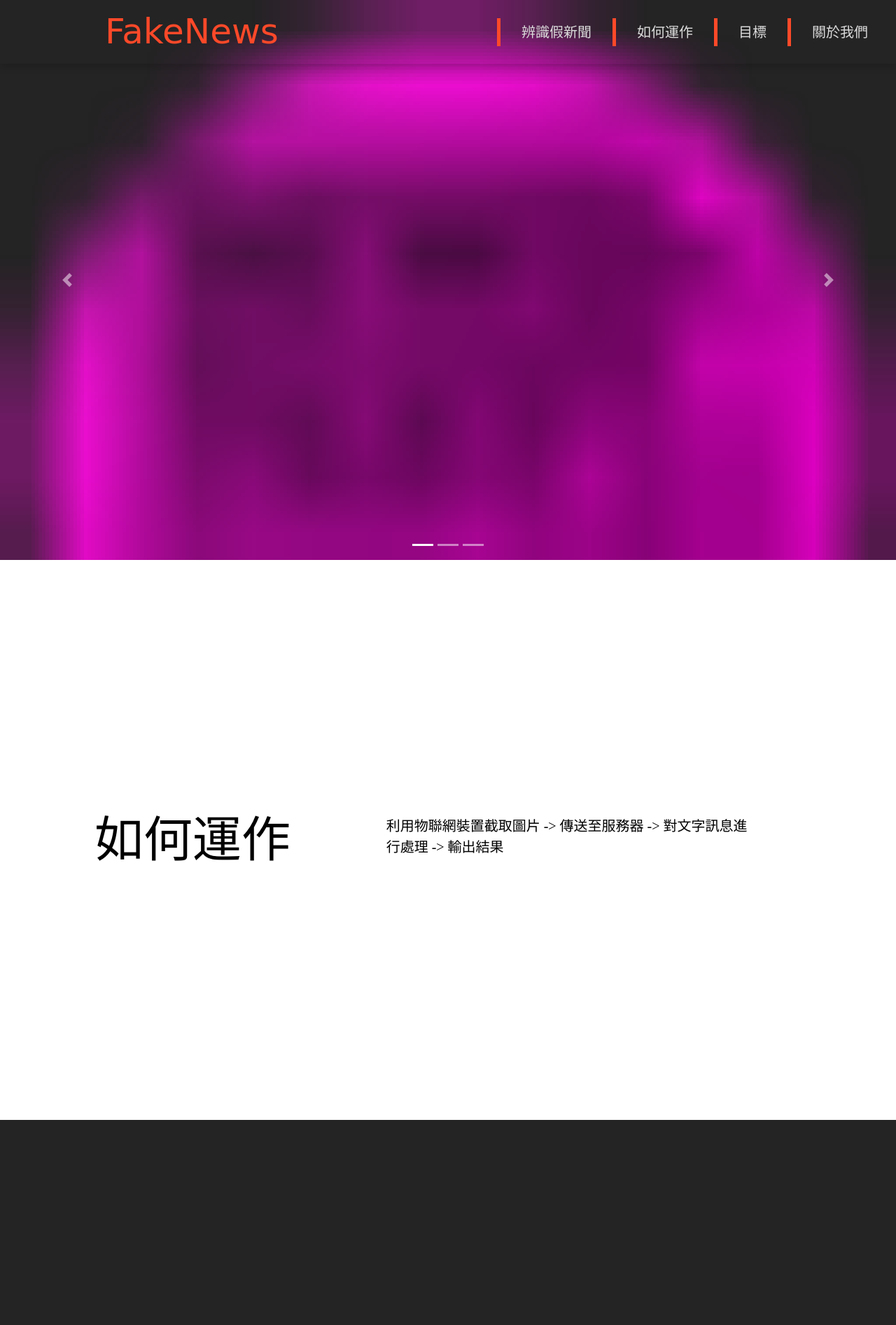
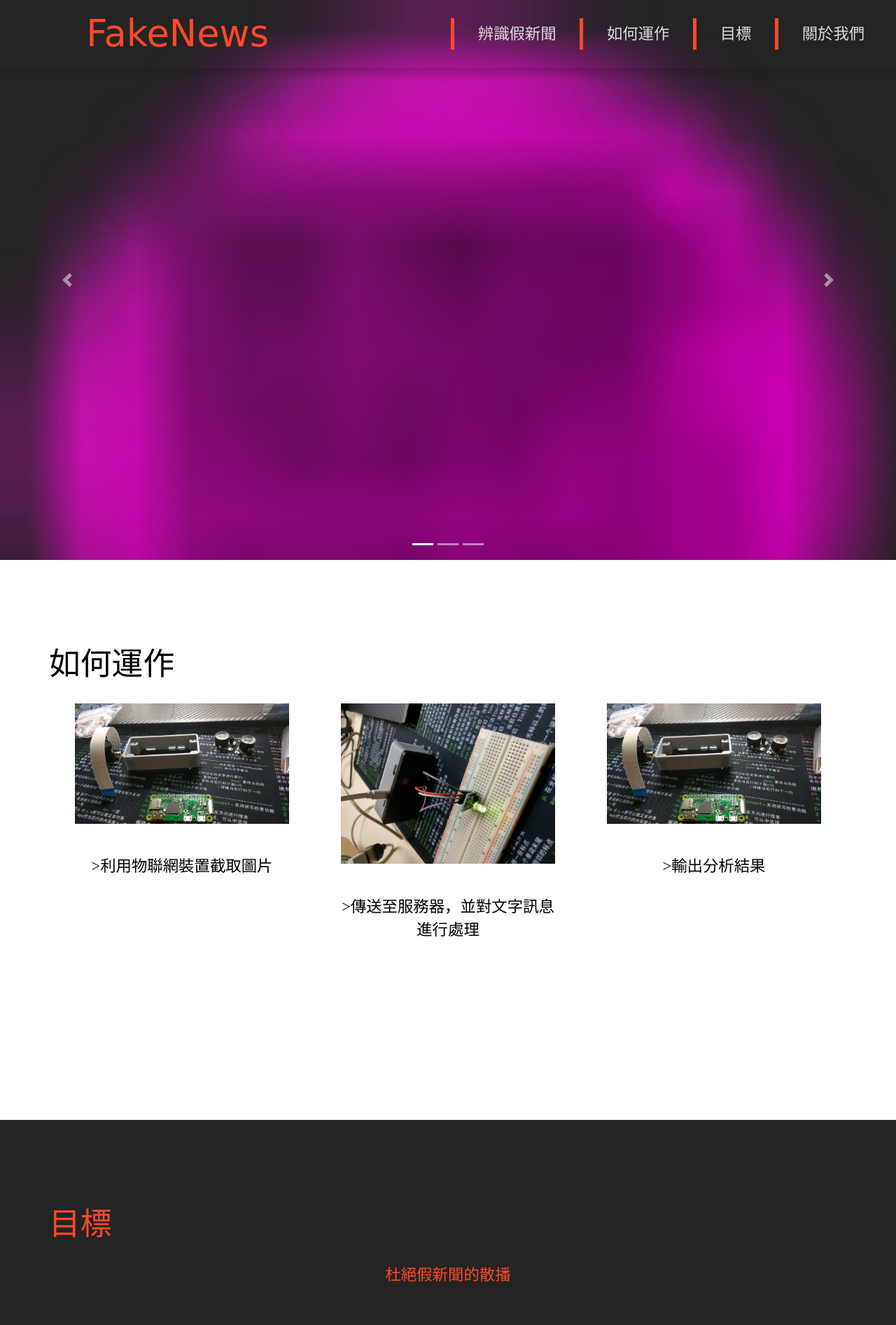
Before and after one commit to kidneyweakx/fakenews_server, a Flask app: page / in a window 1280 px wide. Shown: the top 1893 px of the page at 70% size. Run offline with Flask 2, Linux system fonts and the light colour scheme; some libraries are stand-ins or nearby versions; some web fonts are replaced.

Commit message:
update templates

```diff
--- a/app.py
+++ b/app.py
@@ -40,7 +40,7 @@ def upload():
 
 # 執行該檔案時所開啟的網址
 if __name__ == '__main__':
-    # app.debug = True # hot reload with this Line(excute as Python File)
+    app.debug = True # hot reload with this Line(excute as Python File)
     # app.run(host = '0.0.0.0', port = 5000)
     HOST = os.environ.get('SERVER_HOST', 'localhost')
     try:
--- a/static/default.css
+++ b/static/default.css
@@ -11,8 +11,105 @@ html * {
 }
 
 html {
-	font-size: 62.5%;
+	font-size: 70%;
 	scroll-behavior: smooth;
+}
+
+img {
+	padding: 2rem;
+	max-width: 100%;
+	height: auto;
+}
+
+/* RWD Setting */
+@media (min-width: 576px) {
+	.navbar-brand {
+		font-size: 3rem;
+	}
+
+	.navbar-nav {
+		font-size: 1.7rem;
+	}
+
+	h1 {
+		font-size: 3rem;
+	}
+
+	p {
+		font-size: 1.7rem;
+	}
+
+	.btn-primary {
+		font-size: 2rem;
+	}
+}
+/* Medium devices (tablets, 768px and up) */
+@media (min-width: 768px) {
+	.navbar-brand {
+		font-size: 3rem;
+	}
+
+	.navbar-nav {
+		font-size: 1.7rem;
+	}
+
+	h1 {
+		font-size: 3rem;
+	}
+
+	p {
+		font-size: 1.7rem;
+	}
+
+	.btn-primary {
+		font-size: 2rem;
+	}
+}
+
+/* Large devices (desktops, 992px and up) */
+@media (min-width: 992px) {
+	.navbar-brand {
+		font-size: 4rem;
+	}
+
+	.navbar-nav {
+		font-size: 1.7rem;
+	}
+
+	h1 {
+		font-size: 3rem;
+	}
+
+	p {
+		font-size: 1.7rem;
+	}
+
+	.btn-primary {
+		font-size: 2rem;
+	}
+}
+
+/* Extra large devices (large desktops, 1200px and up) */
+@media (min-width: 1200px) {
+	.navbar-brand {
+		font-size: 4.7rem;
+	}
+
+	.navbar-nav {
+		font-size: 2rem;
+	}
+
+	h1 {
+		font-size: 4rem;
+	}
+
+	p {
+		font-size: 2rem;
+	}
+
+	.btn-primary {
+		font-size: 3rem;
+	}
 }
 
 .navbar-cc{
@@ -27,12 +124,7 @@ html {
 .navbar-brand {
 	font-family: 'Patua One', cursive;
 	color: #FD4929 !important;
-	padding-left: 14rem;
-	font-size: 5rem;
-}
-
-.navbar-nav {
-	font-size: 2rem;
+	padding-left: 10rem;
 }
 
 .navbar-light .navbar-nav .nav-link {
@@ -53,7 +145,6 @@ html {
 }
 
 body {
-	font-size: 7rem;
 	font-family: 'Roboto', sans-serif;
 	font-family: 'Noto Serif TC', serif;
 	color: #000000;
@@ -61,29 +152,24 @@ body {
 }
 
 p {
-	padding: 7rem;
-	font-size: 2rem;
-	font-family: 'Roboto', sans-serif;
-	font-family: 'Noto Serif TC', serif;
+	padding: 2rem;
 }
 
 a {
 	text-decoration: none;
 }
 
-footer{
+footer {
 	color: #ffffff;
 }
 
-.btn-primary{
-	font-size: 5rem;
+.btn-primary {
 	color: #ffffff !important;
 	border-color: #FD4929 !important;
 	background-color: #FD4929 !important;
 }
 
-
-.btn-primary:hover, .btn-primary:focus, .btn-primary:active, .btn-primary.active, .open>.dropdown-toggle.btn-primary{
+.btn-primary:hover, .btn-primary:focus, .btn-primary:active, .btn-primary.active, .open>.dropdown-toggle.btn-primary {
 	color: #000000 !important;
 	border-color: #ffffff !important;
 	background-color: #ffffff !important;
@@ -98,44 +184,40 @@ footer{
 	min-height: 500px;
 }
 
-.banner-how {
-	padding: 12rem;
+.banner-white {
+	padding: 3rem;
+	padding-top: 11rem;
 	height: 100vh;
-	min-height: 500px;
 	color: #000000;
 	background-color: #ffffff;
 }
 
-.banner-goal {
-	padding: 12rem;
+.banner-white-flex {
+	padding: 3rem;
+	padding-top: 11rem;
+	color: #000000;
+	background-color: #ffffff;
+}
+
+.banner-black {
+	padding: 3rem;
+	padding-top: 11rem;
 	height: 100vh;
-	min-height: 500px;
 	color: #FD4929;
 	background-color: #242424;
 }
 
-.banner-about {
-	padding: 12rem;
-	height: 100vh;
-	min-height: 500px;
-	color: #000000;
-	background-color: #ffffff;
-}
-
 /* Custom scrollbar */
-::-webkit-scrollbar-track
-{
+::-webkit-scrollbar-track {
   -webkit-box-shadow: inset 0 0 6px rgba(0,0,0,0.3);
   background-color: #F5F5F5;
 }
 
-::-webkit-scrollbar
-{
+::-webkit-scrollbar {
   width: 6px;
   background-color: #F5F5F5;
 }
 
-::-webkit-scrollbar-thumb
-{
+::-webkit-scrollbar-thumb {
   background-color: #FD4929;
 }
--- a/templates/index.html
+++ b/templates/index.html
@@ -21,12 +21,8 @@
     <link rel="stylesheet" href="https://stackpath.bootstrapcdn.com/bootstrap/4.5.0/css/bootstrap.min.css" integrity="sha384-9aIt2nRpC12Uk9gS9baDl411NQApFmC26EwAOH8WgZl5MYYxFfc+NcPb1dKGj7Sk" crossorigin="anonymous">
     <!-- CSS theme -->
     <link href="static/default.css" rel="stylesheet" type="text/css" media="all" />
-    <!-- <link href="fonts.css" rel="stylesheet" type="text/css" media="all" /> -->
-    <style>
-
-    </style>
-    <!--RWD Setting Contents-->
-
+    <!-- AOS - Animate on scroll library -->
+    <link rel="stylesheet" href="https://unpkg.com/aos@next/dist/aos.css" />
     <!-- Optional JavaScript -->
     <!-- jQuery first, then Popper.js, then Bootstrap JS -->
     <script src="https://code.jquery.com/jquery-3.5.1.slim.min.js" integrity="sha384-DfXdz2htPH0lsSSs5nCTpuj/zy4C+OGpamoFVy38MVBnE+IbbVYUew+OrCXaRkfj" crossorigin="anonymous"></script>
@@ -39,6 +35,7 @@
             $('nav').toggleClass('scrolled', $(this).scrollTop() > 200);
             $('nav a').toggleClass('scrolled', $(this).scrollTop() > 200);
         });
+
     </script>
 </head>
 
@@ -69,8 +66,7 @@
     </nav>
 
     <!-- Banner -->
-    <div class="banner-header">
-        <div id="carouselExampleIndicators" class="carousel slide" data-ride="carousel">
+    <div id="carouselExampleIndicators" class="carousel slide" data-ride="carousel" data-interval="2000">
         <ol class="carousel-indicators">
             <li data-target="#carouselExampleIndicators" data-slide-to="0" class="active"></li>
             <li data-target="#carouselExampleIndicators" data-slide-to="1"></li>
@@ -96,51 +92,102 @@
             <span class="sr-only">Next</span>
         </a>
     </div>
-    </div>
-
 
     <!-- How to use -->
-    <div class="banner-how" id="how">
-        <div class="container h-100">
-            <div class="row h-100 align-items-center">
-                <div class="col-4">如何運作</div>
-                <div class="col-8">
-                    <p>利用物聯網裝置截取圖片 -> 傳送至服務器 -> 對文字訊息進行處理 -> 輸出結果</p>
+    <div class="banner-white" id="how">
+        <div class="container">
+            <div class="row justify-content-start" data-aos="fade-right" data-aos-duration="3000">
+                <h1>如何運作</h1>
+            </div>
+            <div class="row justify-content-center text-center" data-aos="fade-up-left" data-aos-duration="3000">
+                <div class="col-6 col-md-4">
+                    <img src="static/iot1.jpg">
+                    <p>>利用物聯網裝置截取圖片</p>
+                </div>
+                <div class="col-6 col-md-4">
+                    <img src="static/iot2.jpg">
+                    <p>>傳送至服務器，並對文字訊息進行處理</p>
+                </div>
+                <div class="col-6 col-md-4">
+                    <img src="static/iot1.jpg">
+                    <p>>輸出分析結果</p>
                 </div>
             </div>
         </div>
     </div>
 
     <!-- Goal -->
-    <div class="banner-goal" id="goal">
-        <div class="container h-100">
-            <div class="row h-100 align-items-center">
-                <div class="col-4">目標</div>
-                <div class="col-8">
+    <div class="banner-black" id="goal">
+        <div class="container">
+            <div class="row justify-content-start" data-aos="fade-right" data-aos-duration="3000">
+                <h1>目標</h1>
+            </div>
+            <div class="row justify-content-center" data-aos="fade-up-left" data-aos-duration="3000">
                 <p>杜絕假新聞的散播</p>
+            </div>
+            <div class="row justify-content-center" data-aos="fade-up-left" data-aos-duration="3000">
+                <img src="static/goal.png">
+            </div>
+        </div>
+    </div>
+
+    <!-- About -->
+    <div class="banner-white-flex" id="about">
+        <div class="container">
+            <div class="row justify-content-center" data-aos="fade-down" data-aos-duration="3000">
+                <h1>關於我們</h1>
+            </div>
+            <div class="row justify-content-center" data-aos="fade-up" data-aos-duration="3000">
+                 <p>我們是來自中山大學資訊管理學系的學生</p>
+            </div>
+            <div class="row justify-content-center text-center" data-aos="fade-up" data-aos-duration="3000">
+                <div class="col-6 col-md-4">
+                    <a href="https://github.com/seanchungx">
+                        <img class="rounded-circle" src="https://avatars0.githubusercontent.com/u/55488209?s=460&v=4">
+                    </a>
+                </div>
+                <div class="col-6 col-md-4">
+                    <a href="https://github.com/Yawen2-1-1">
+                        <img class="rounded-circle" src="https://avatars3.githubusercontent.com/u/62700679?s=460&v=4">
+                    </a>
+                </div>
+                <div class="col-6 col-md-4">
+                    <a href="https://github.com/wenchienlu">
+                        <img class="rounded-circle" src="https://avatars1.githubusercontent.com/u/62700676?s=460&v=4">
+                    </a>
+                </div>
+            </div>
+            <div class="row justify-content-center text-center" data-aos="fade-up" data-aos-duration="3000">
+                <div class="col-6 col-md-4">
+                    <a href="https://github.com/zexon7">
+                        <img class="rounded-circle" src="https://avatars1.githubusercontent.com/u/59526754?s=460&u=6ee00a9300f8358fe4bae79b6887a377afc953f4&v=4">
+                    </a>
+                </div>
+                <div class="col-6 col-md-4">
+                    <a href="https://github.com/kidneyweakx">
+                        <img class="rounded-circle" src="https://avatars2.githubusercontent.com/u/35759909?s=460&u=a4f41c4db45da79dd6760d4b6aa0018b60342965&v=4">
+                    </a>
                 </div>
             </div>
        </div>
     </div>
 
-    <!-- About -->
-    <div class="banner-about" id="about">
-        <div class="container h-100 ">
-            <div class="align-middle text-center">關於我們</div>
-            <div class="align-middle text-center">
-                <p>我們是來自中山大學資管系的學生。</p>
-            </div>
-        </div>
-    </div>
+    <script src="https://unpkg.com/aos@next/dist/aos.js"></script>
+    <script>
+      AOS.init();
+    </script>
 
 </body>
 
 <!-- Footer -->
 <footer>
     <!-- Copyright -->
-    <div class="align-middle text-center">
+    <div class="container">
+        <div class="row justify-content-center text-center">
             <p>@Copyright 2020</p>
         </div>
+    </div>
+
 </footer>
 
 </html>
```
Also changed, not shown: templates/upload.html (+28 -24 lines), utils/tesseract.py (+1 -1 lines), static/goal.png (added), static/iot1.jpg (added), static/iot2.jpg (added). Lines whose indentation alone changed are shown as unchanged.
